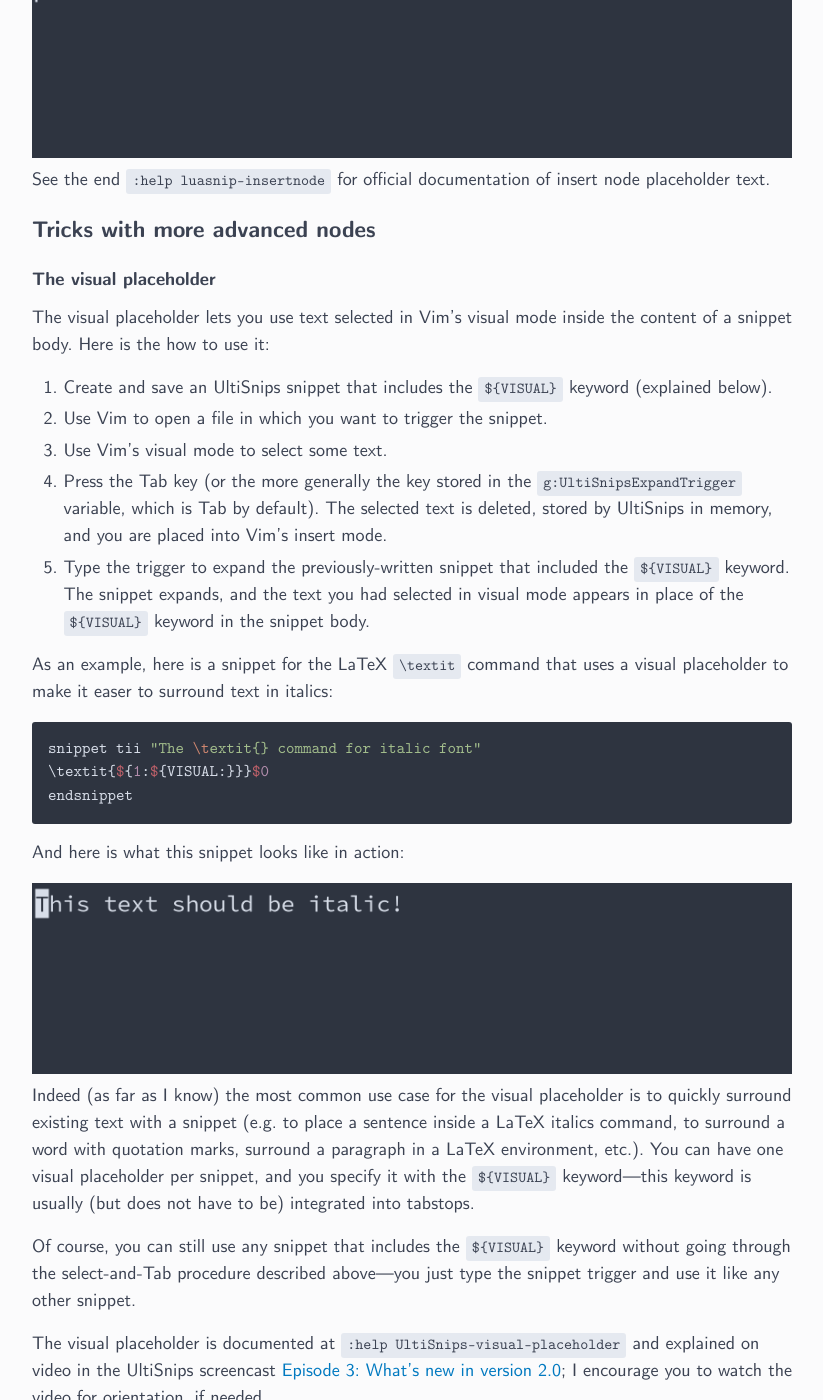
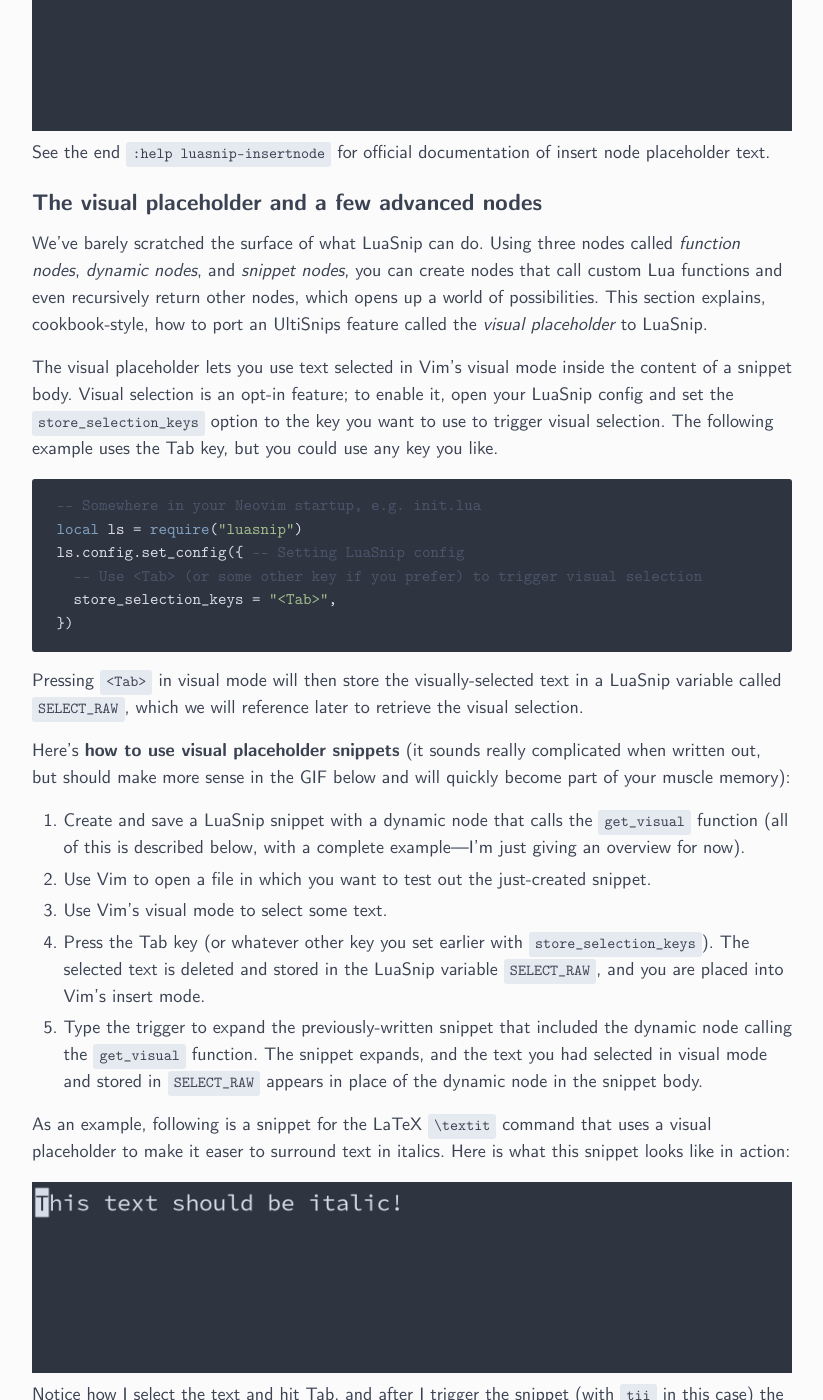
Before and after one commit to ejmastnak/ejmastnak.github.io, a Jekyll site: the page built from tutorials/vim-latex/luasnip.md, in a window 1280 px wide and 1400 px high, scrolled down 20608 px. Shown: the whole window, without its empty margins (228-1051 px from the left). Built offline with Jekyll 4.4.1, drawn with Linux system fonts in a browser that asks for light colours; some of the changed text lies outside the part shown.

Commit message:
(luasnip) complete visual placeholder

````diff
--- a/tutorials/vim-latex/luasnip.md
+++ b/tutorials/vim-latex/luasnip.md
@@ -44,9 +44,8 @@ This article covers snippets, which are templates of commonly reused code that,
     * [Repeated nodes](#repeated-nodes)
     * [Custom snippet exit point with the zeroth insert node](#custom-snippet-exit-point-with-the-zeroth-insert-node)
     * [Insert node placeholder text](#insert-node-placeholder-text)
-  * [Tricks with more advanced nodes](#tricks-with-more-advanced-nodes)
-    * [The visual placeholder](#the-visual-placeholder)
-  * [Dynamically-evaluated code inside snippets](#dynamically-evaluated-code-inside-snippets)
+  * [The visual placeholder and a few advanced nodes](#the-visual-placeholder-and-a-few-advanced-nodes)
+  * [The missing piece: conditional snippet expansion](#the-missing-piece-conditional-snippet-expansion)
     * [Custom context expansion and VimTeX's syntax detection](#custom-context-expansion-and-vimtexs-syntax-detection)
     * [Regex snippet triggers](#regex-snippet-triggers)
   * [Tip: Refreshing snippets](#tip-refreshing-snippets)
@@ -806,46 +805,93 @@ Here is what this snippet looks like in action:
 
 See the end `:help luasnip-insertnode` for official documentation of insert node placeholder text.
 
-### Tricks with more advanced nodes
+### The visual placeholder and a few advanced nodes
 
-#### The visual placeholder
+We've barely scratched the surface of what LuaSnip can do.
+Using three nodes called *function nodes*, *dynamic nodes*, and *snippet nodes*, you can create nodes that call custom Lua functions and even recursively return other nodes, which opens up a world of possibilities.
+This section explains, cookbook-style, how to port an UltiSnips feature called the *visual placeholder* to LuaSnip.
 
 The visual placeholder lets you use text selected in Vim's visual mode inside the content of a snippet body.
-Here is the how to use it:
+Visual selection is an opt-in feature;
+to enable it, open your LuaSnip config and set the `store_selection_keys` option to the key you want to use to trigger visual selection.
+ The following example uses the Tab key, but you could use any key you like.
 
-1. Create and save an UltiSnips snippet that includes the `${VISUAL}` keyword (explained below).
-1. Use Vim to open a file in which you want to trigger the snippet.
+ ```lua
+ -- Somewhere in your Neovim startup, e.g. init.lua
+ local ls = require("luasnip")
+ ls.config.set_config({ -- Setting LuaSnip config
+   -- Use <Tab> (or some other key if you prefer) to trigger visual selection
+   store_selection_keys = "<Tab>",
+ })
+ ```
+
+Pressing `<Tab>` in visual mode will then store the visually-selected text in a LuaSnip variable called `SELECT_RAW`, which we will reference later to retrieve the visual selection.
+
+Here's **how to use visual placeholder snippets** (it sounds really complicated when written out, but should make more sense in the GIF below and will quickly become part of your muscle memory):
+
+1. Create and save a LuaSnip snippet with a dynamic node that calls the `get_visual` function (all of this is described below, with a complete example---I'm just giving an overview for now).
+1. Use Vim to open a file in which you want to test out the just-created snippet.
 1. Use Vim's visual mode to select some text.
-1. Press the Tab key (or the more generally the key stored in the `g:UltiSnipsExpandTrigger` variable, which is Tab by default).
-   The selected text is deleted, stored by UltiSnips in memory, and you are placed into Vim's insert mode.
-1. Type the trigger to expand the previously-written snippet that included the `${VISUAL}` keyword.
-   The snippet expands, and the text you had selected in visual mode appears in place of the `${VISUAL}` keyword in the snippet body.
+1. Press the Tab key (or whatever other key you set earlier with `store_selection_keys`).
+   The selected text is deleted and stored in the LuaSnip variable `SELECT_RAW`, and you are placed into Vim's insert mode.
+1. Type the trigger to expand the previously-written snippet that included the dynamic node calling the `get_visual` function.
+   The snippet expands, and the text you had selected in visual mode and stored in `SELECT_RAW` appears in place of the dynamic node in the snippet body.
 
-As an example, here is a snippet for the LaTeX `\textit` command that uses a visual placeholder to make it easer to surround text in italics:
-
-```py
-snippet tii "The \textit{} command for italic font"
-\textit{${1:${VISUAL:}}}$0
-endsnippet
-```
-And here is what this snippet looks like in action:
+As an example, following is a snippet for the LaTeX `\textit` command that uses a visual placeholder to make it easer to surround text in italics.
+Here is what this snippet looks like in action:
 
 <image src="/assets/images/vim-latex/ultisnips/visual-placeholder.gif" alt="Demonstrating the visual placeholder"  />
 
-Indeed (as far as I know) the most common use case for the visual placeholder is to quickly surround existing text with a snippet (e.g. to place a sentence inside a LaTeX italics command, to surround a word with quotation marks, surround a paragraph in a LaTeX environment, etc.).
-You can have one visual placeholder per snippet, and you specify it with the `${VISUAL}` keyword---this keyword is usually (but does not have to be) integrated into tabstops.
+Notice how I select the text and hit Tab, and after I trigger the snippet (with `tii` in this case) the `\textit{}` command's argument is automatically populated with the previously-selected text.
 
-Of course, you can still use any snippet that includes the `${VISUAL}` keyword without going through the select-and-Tab procedure described above---you just type the snippet trigger and use it like any other snippet.
+Here is the corresponding snippet code:
 
-The visual placeholder is documented at `:help UltiSnips-visual-placeholder` and explained on video in the UltiSnips screencast [Episode 3: What's new in version 2.0](https://www.sirver.net/blog/2012/02/05/third-episode-of-ultisnips-screencast/); I encourage you to watch the video for orientation, if needed.
+```lua
+-- This is the `get_visual` function I've been talking about.
+-- ----------------------------------------------------------------------------
+-- Summary: If `SELECT_RAW` is populated with a visual selection, returns an
+-- insert node whose initial text is set to the visual selection.
+-- If `SELECT_RAW` is empty, simply returns an empty insert node.
+local get_visual = function(args, parent)
+  if (#parent.snippet.env.SELECT_RAW > 0) then
+    return sn(nil, i(1, parent.snippet.env.SELECT_RAW))
+  else  -- If SELECT_RAW is empty, return a blank insert node
+    return sn(nil, i(1))
+  end
+end
+-- ----------------------------------------------------------------------------
 
-### Dynamically-evaluated code inside snippets
-It is possible to add dynamically-evaluated code to snippet bodies (UltiSnips calls this "code interpolation").
-Shell script, Vimscript, and Python are all supported.
-Interpolation is covered in `:help UltiSnips-interpolation` and in the UltiSnips screencast [Episode 4: Python Interpolation](https://www.sirver.net/blog/2012/03/31/fourth-episode-of-ultisnips-screencast/).
-I will only cover two examples I subjectively find to be most useful for LaTeX:
+-- Example: italic font implementing visual selection
+s({trig = "tii", dscr = "Expands 'tii' into LaTeX's textit{} command."},
+  fmta("\\textit{<>}",
+    {
+      d(1, get_visual),
+    }
+  )
+),
+```
 
-1. making certain snippets expand only when the trigger is typed in LaTeX math environments, which is called *custom context* expansion, and
+A few comments:
+
+- You only need to write the `get_visual` function once per snippet file---you can then use it in all snippets in the file.
+  By the way, there is no need to use the name `get_visual`.
+  You could name the function anything you like.
+- You're probably wondering what the heck is a dynamic node---good question.
+  A full answer falls beyond the scope of this article; see `:help luasnip-dynamicnode` for details.
+  For our purposes, a dynamic node takes a numeric index (just like an insert node) as its first argument and a Lua function as its second argument, and this function (`get_visual` in the above example), returns a LuaSnip construct called a snippet node that *contains other nodes* (a single insert node in the above example).
+- In the above example the dynamic node has an index of 1, but you can of course set a dynamic node's index to anything you like if other nodes come earlier.
+  So, for example, you might first create a snippet that first uses an insert node `i(1)` and only then uses a visual dynamic node `d(2, get_visual)`.
+
+**Use case for visual selection:** as far as I know, the most common use case for the visual placeholder is to quickly surround existing text with a snippet (e.g. to place a sentence inside a LaTeX italics command, to surround a word with quotation marks, surround a paragraph in a LaTeX environment, etc.).
+
+Here's the great thing: you can still use any snippet that includes the `d(1, get_visual)` node without going through the select-and-Tab procedure described above---if there is no active visual selection, the dynamic node simply acts as a blank insert node.
+
+**Docs:** This use of dynamic nodes and `SELECT_RAW` to create a visual-selection snippet is not itself mentioned in the LuaSnip docs, but you can read about `SELECT_RAW` individually at `:help luasnip-variables` and about dynamic nodes, as mentioned earlier, at `:help luasnip-dynamicnode`.
+The `store_selection_keys` config key is documented in the [LuaSnip README's config section](https://github.com/L3MON4D3/LuaSnip#config).
+
+### The missing piece: conditional snippet expansion
+
+1. making certain snippets expand only when the trigger is typed in math or specific LaTeX environments, which is LuaSnip calls *conditional expansion*, and
 
 1. accessing characters captured by a regular expression trigger's capture group.
 
````
